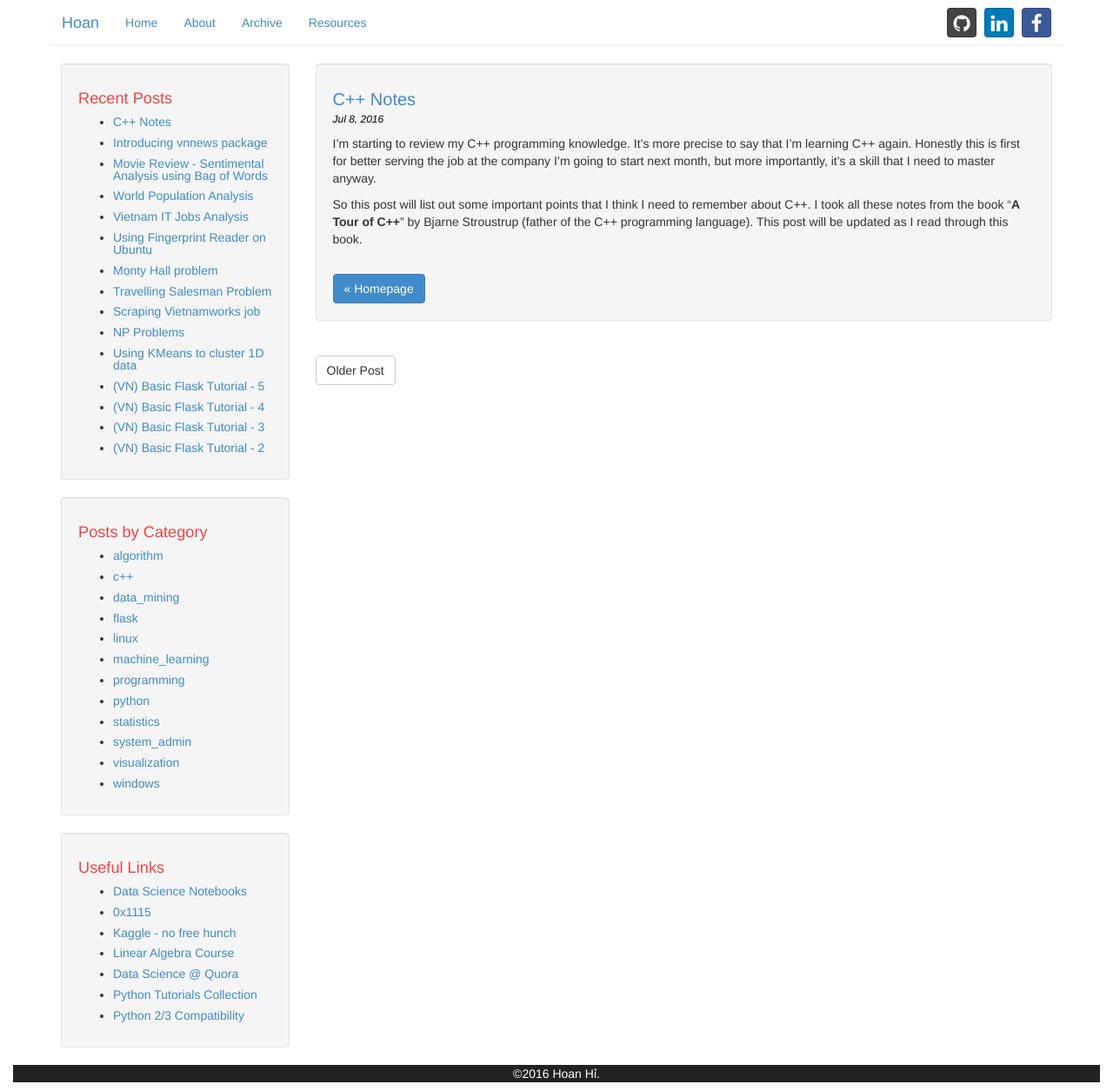
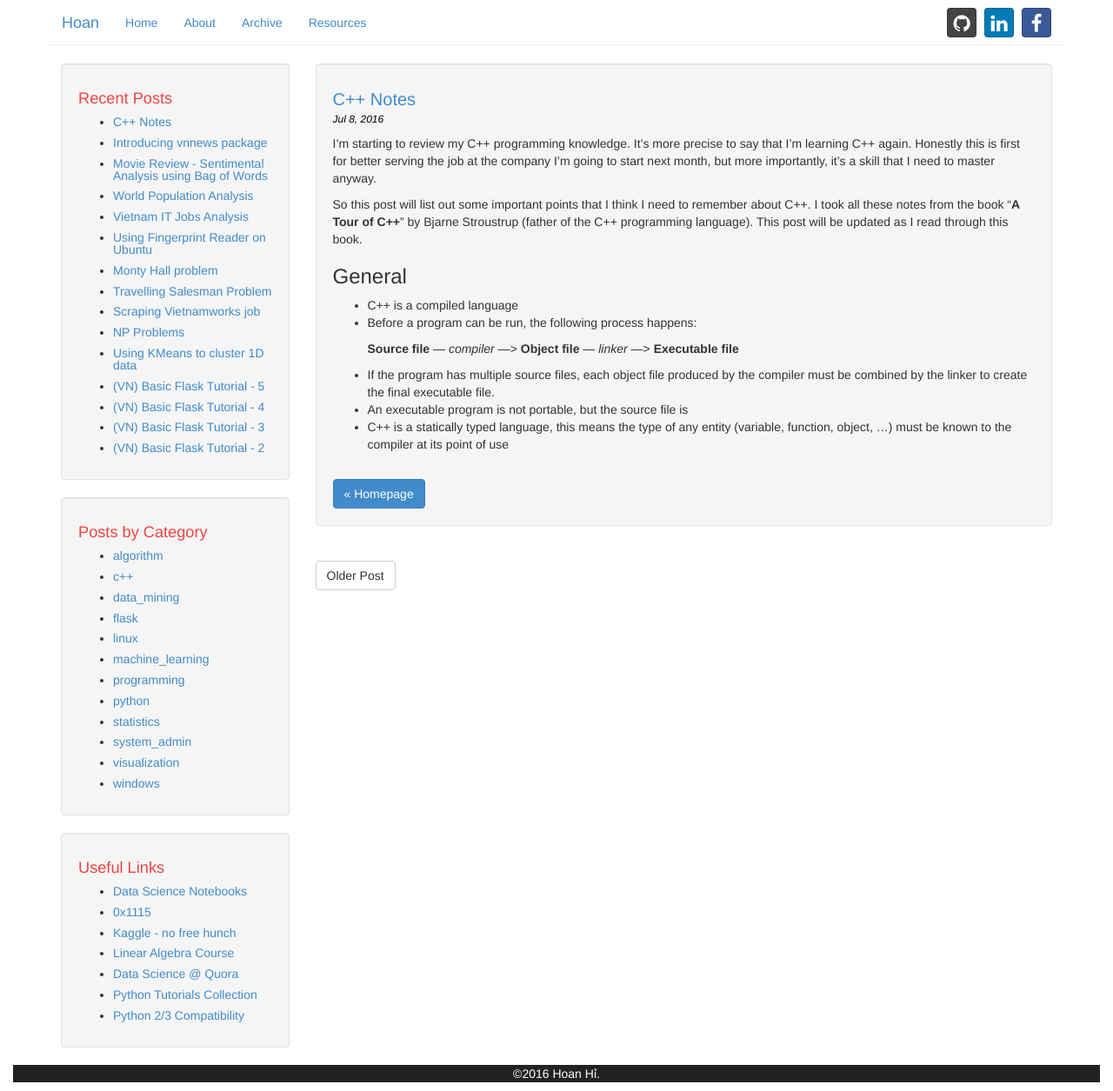
Before and after one commit to hoanvu/hoanvu.github.io, a Jekyll site: the page built from _posts/2016-07-09-c++-notes.md, in a window 1280 px wide. Shown: the whole page at 87% size. Built offline with Jekyll 4.4.1, drawn with Linux system fonts in a browser that asks for light colours.

Commit message:
update general

```diff
--- a/_posts/2016-07-09-c++-notes.md
+++ b/_posts/2016-07-09-c++-notes.md
@@ -9,3 +9,14 @@ tags: c++ programming notes
 I'm starting to review my C++ programming knowledge. It's more precise to say that I'm learning C++ again. Honestly this is first for better serving the job at the company I'm going to start next month, but more importantly, it's a skill that I need to master anyway.
 
 So this post will list out some important points that I think I need to remember about C++. I took all these notes from the book "**A Tour of C++**" by Bjarne Stroustrup (father of the C++ programming language). This post will be updated as I read through this book.
+
+### General
+
+- C++ is a compiled language
+- Before a program can be run, the following process happens:
+
+    **Source file**  --- *compiler* ---> **Object file**  --- *linker* ---> **Executable file**
+
+- If the program has multiple source files, each object file produced by the compiler must be combined by the linker to create the final executable file.
+- An executable program is not portable, but the source file is
+- C++ is a statically typed language, this means the type of any entity (variable, function, object, ...) must be known to the compiler at its point of use
```
